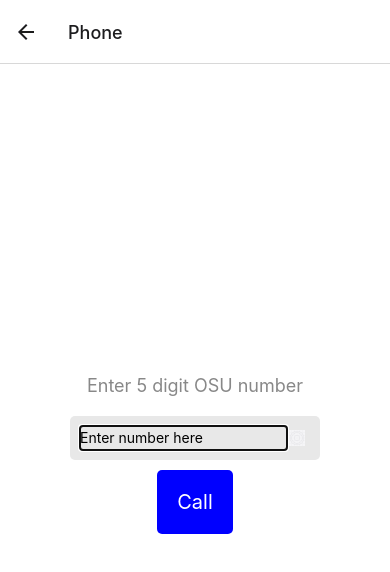
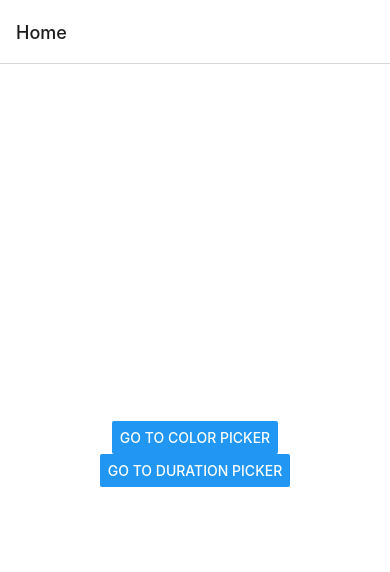
Before and after one commit to cluelesswalnut/lamp-app, a React Native app: screen /Phone in a window 390 px wide. Shown: the top 572 px of the page. Built offline with nearby package versions, Linux system fonts and the light colour scheme.

Commit message:
Add skeleton navigation

```diff
--- a/App.tsx
+++ b/App.tsx
@@ -1,6 +1,7 @@
 import * as React from 'react';
-import { PhoneInput } from './src/PhoneInput';
+import { DurationPage } from './src/DurationPage';
 import { ColorPage } from './src/ColorPage';
+import { HomePage } from './src/HomePage';
 import { NavigationContainer } from '@react-navigation/native';
 import { createNativeStackNavigator } from '@react-navigation/native-stack';
 
@@ -9,9 +10,10 @@ const Stack = createNativeStackNavigator();
 export default function App() {
 	return (
 		<NavigationContainer>
-			<Stack.Navigator initialRouteName='Color'>
+			<Stack.Navigator initialRouteName='Home'>
+				<Stack.Screen name='Home' component={HomePage} />
 				<Stack.Screen name='Color' component={ColorPage} />
-				<Stack.Screen name='Phone' component={PhoneInput} />
+				<Stack.Screen name='Duration' component={DurationPage} />
 			</Stack.Navigator>
 		</NavigationContainer>
 	);
--- /dev/null
+++ b/src/DurationPage.tsx
@@ -0,0 +1,74 @@
+import * as React from 'react';
+import { Image, StyleSheet, Text, TextInput, TouchableOpacity, View } from 'react-native';
+
+export const DurationPage = () => {
+	const [Duration, setDuration] = React.useState('');
+
+	return (
+		<View style={styles.container}>
+			<Text style={styles.instructions}>Enter lanp on Duration</Text>
+			<View style={styles.textInputParent}>
+				<TextInput
+					placeholder={'Enter minutes here'}
+					style={styles.textInput}
+					keyboardType='numeric'
+					onChangeText={setDuration}
+					value={Duration}
+					autoFocus={true}
+				/>
+				<TouchableOpacity style={styles.clearButtonParent} onPress={() => setDuration('')}>
+					<Image style={styles.clearButton} source={require('../assets/icon.png')} />
+				</TouchableOpacity>
+			</View>
+			<TouchableOpacity onPress={() => setDuration('60')} style={styles.button}>
+				<Text style={styles.buttonText}>Set Duration</Text>
+			</TouchableOpacity>
+		</View>
+	);
+};
+
+const styles = StyleSheet.create({
+	container: {
+		flex: 1,
+		backgroundColor: '#fff',
+		alignItems: 'center',
+		justifyContent: 'center',
+	},
+	instructions: {
+		color: '#888',
+		fontSize: 18,
+		marginHorizontal: 15,
+	},
+	button: {
+		backgroundColor: 'blue',
+		padding: 20,
+		borderRadius: 5,
+	},
+	buttonText: {
+		fontSize: 20,
+		color: '#fff',
+	},
+	textInputParent: {
+		width: 250,
+		height: 44,
+		padding: 10,
+		marginTop: 20,
+		marginBottom: 10,
+		backgroundColor: '#e8e8e8',
+		borderRadius: 5,
+		flexDirection: 'row',
+		justifyContent: 'space-between',
+	},
+	textInput: {
+		width: '90%',
+	},
+	clearButton: {
+		height: 16,
+		width: 16,
+	},
+	clearButtonParent: {
+		justifyContent: 'center',
+		alignItems: 'center',
+		marginRight: 5,
+	},
+});
--- /dev/null
+++ b/src/HomePage.tsx
@@ -0,0 +1,22 @@
+import * as React from 'react';
+import { Button, StyleSheet, View } from 'react-native';
+import { useNavigation } from '@react-navigation/native';
+
+export const HomePage = () => {
+	const navigation = useNavigation();
+	return (
+		<View style={styles.container}>
+			<Button title='Go to color picker' onPress={() => navigation.navigate('Color')} />
+			<Button title='Go to Duration picker' onPress={() => navigation.navigate('Duration')} />
+		</View>
+	);
+};
+
+const styles = StyleSheet.create({
+	container: {
+		flex: 1,
+		backgroundColor: '#fff',
+		alignItems: 'center',
+		justifyContent: 'center',
+	},
+});
--- a/src/PhoneInput.tsx
+++ /dev/null
@@ -1,102 +0,0 @@
-import * as React from 'react';
-import { Image, Linking, StyleSheet, Text, TextInput, TouchableOpacity, View } from 'react-native';
-
-export const PhoneInput = () => {
-	// TODO you don't need <string> here, it will be inferred automatically
-	// To see, scroll over inputNumber and it will give you the type. Then delete and do again. No change!
-	const [inputNumber, setInputNumber] = React.useState('');
-
-	// Same here - you rarely need to set explicit return types on functions. They will be inferred
-	// automatically. Actually, I try to never do it for that very reason. Better to let the compiler
-	// do the work for you, and that way you know exactly what it returns without risking writing yourself
-	// and messing up. Also, this function doesn't need to be async anyways
-	const call = async () => {
-		let phoneNumber = '';
-		const firstNumber = inputNumber.charAt(0);
-		if (inputNumber.length != 5) {
-			// alert('Input number needs to be 5 digits');
-			return;
-		} else if (firstNumber != '3' && firstNumber != '5' && firstNumber != '6') {
-			// alert('Invalid number. Must start with 3, 5, or 6.');
-			return;
-		}
-		if (firstNumber == '5') {
-			phoneNumber = '61468' + inputNumber;
-		} else if (firstNumber == '6') {
-			phoneNumber = '61436' + inputNumber;
-		} else if (firstNumber == '3') {
-			phoneNumber = '61429' + inputNumber;
-		}
-
-		setInputNumber('');
-		Linking.openURL('tel:' + phoneNumber);
-	};
-
-	return (
-		<View style={styles.container}>
-			<Text style={styles.instructions}>Enter 5 digit OSU number</Text>
-			<View style={styles.textInputParent}>
-				<TextInput
-					placeholder={'Enter number here'}
-					style={styles.textInput}
-					keyboardType='numeric'
-					onChangeText={setInputNumber}
-					value={inputNumber}
-					autoFocus={true}
-				/>
-				<TouchableOpacity style={styles.clearButtonParent} onPress={() => setInputNumber('')}>
-					<Image style={styles.clearButton} source={require('../assets/icon.png')} />
-				</TouchableOpacity>
-			</View>
-			<TouchableOpacity onPress={call} style={styles.button}>
-				<Text style={styles.buttonText}>Call</Text>
-			</TouchableOpacity>
-		</View>
-	);
-};
-
-const styles = StyleSheet.create({
-	container: {
-		flex: 1,
-		backgroundColor: '#fff',
-		alignItems: 'center',
-		justifyContent: 'center',
-	},
-	instructions: {
-		color: '#888',
-		fontSize: 18,
-		marginHorizontal: 15,
-	},
-	button: {
-		backgroundColor: 'blue',
-		padding: 20,
-		borderRadius: 5,
-	},
-	buttonText: {
-		fontSize: 20,
-		color: '#fff',
-	},
-	textInputParent: {
-		width: 250,
-		height: 44,
-		padding: 10,
-		marginTop: 20,
-		marginBottom: 10,
-		backgroundColor: '#e8e8e8',
-		borderRadius: 5,
-		flexDirection: 'row',
-		justifyContent: 'space-between',
-	},
-	textInput: {
-		width: '90%',
-	},
-	clearButton: {
-		height: 16,
-		width: 16,
-	},
-	clearButtonParent: {
-		justifyContent: 'center',
-		alignItems: 'center',
-		marginRight: 5,
-	},
-});
```
